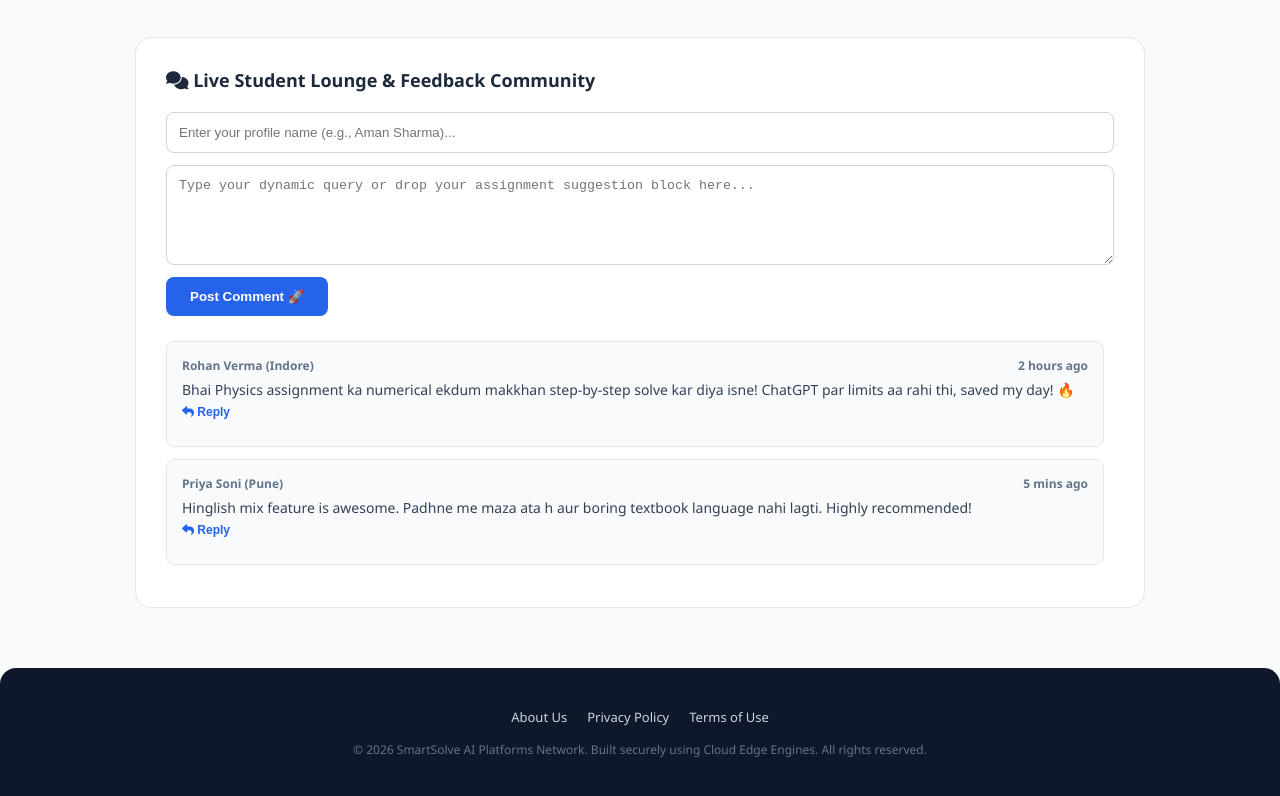
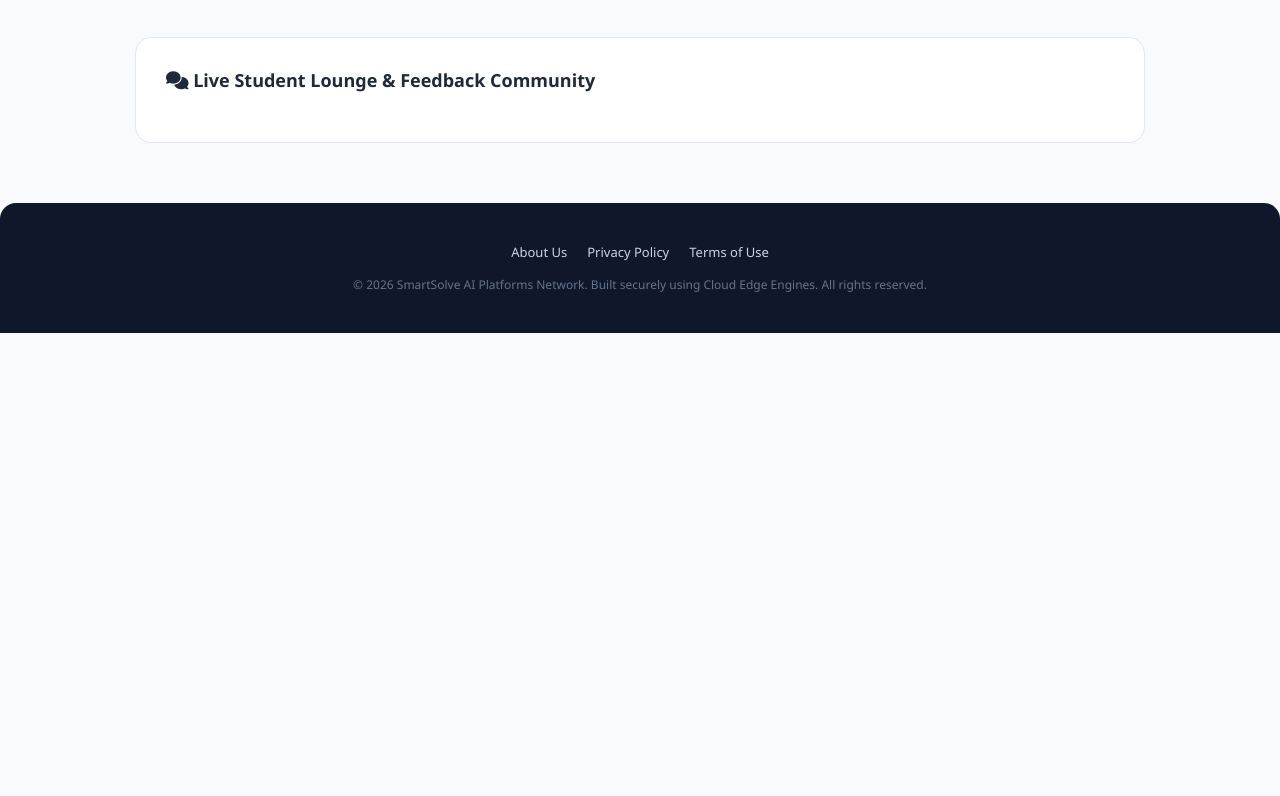
Before and after one commit to successgamer92-jpg/exam-solver-backend, a website: page index.html in a window 1280 px wide. Shown: the part 972-1768 px from the top of the page. After the commit the page ends 1305 px from the top, so only its background shows below. Drawn offline with nearby package versions, Linux system fonts and the light colour scheme.

Commit message:
Add files via upload

```diff
--- a/index.html
+++ b/index.html
@@ -118,7 +118,7 @@
         .email-input-row input { flex: 1; min-width: 200px; padding: 10px; border: 1px solid #d1d5db; border-radius: 6px; font-size: 14px; }
         .email-submit-btn { background: #b45309; color: white; border: none; padding: 10px 18px; border-radius: 6px; font-weight: 600; cursor: pointer; }
 
-        /* 🔧 STABILITY SCROLL SHAKE FIX */
+        /* 🔧 SHAKE & STABILITY SCROLL FIX AREA */
         #outputWrapper {
             margin-top: 35px;
             max-height: 600px;
@@ -146,26 +146,9 @@
         .price-features li { margin-bottom: 10px; color: #475569; }
         .price-features i { color: #10b981; margin-right: 8px; }
 
-        /* 💬 STUDENT DISCUSSION FORUM (Highly Stabilized) */
+        /* 💬 GLOBAL FORUM WRAPPER DESIGN */
         .forum-wrapper { background: white; border-radius: 16px; border: 1px solid #e2e8f0; padding: 30px; margin-top: 40px; }
         .forum-title { font-size: 18px; font-weight: 700; color: var(--text-dark); margin-bottom: 20px; }
-        .feedback-input-group { display: flex; flex-direction: column; gap: 12px; margin-bottom: 25px; }
-        .feedback-input-group input, .feedback-input-group textarea { width: 100%; border: 1px solid #cbd5e1; padding: 12px; border-radius: 8px; box-sizing: border-box; }
-        .feedback-input-group textarea { height: 100px; resize: vertical; }
-        .feedback-submit-btn { background: #2563eb; color: white; border: none; padding: 12px 24px; border-radius: 8px; font-weight: 600; cursor: pointer; align-self: flex-start; }
-
-        #localCommentsContainer { padding-right: 10px; }
-        .comment-item { background: #f8fafc; border: 1px solid #e2e8f0; border-radius: 8px; padding: 15px; margin-bottom: 12px; }
-        .comment-header { display: flex; justify-content: space-between; font-size: 12px; color: #64748b; margin-bottom: 6px; font-weight: 600; }
-        .comment-body { font-size: 14px; color: #334155; }
-        .reply-btn { background: none; border: none; color: #2563eb; font-size: 12px; font-weight: 600; cursor: pointer; margin-top: 5px; padding: 0; }
-
-        .replies-container { margin-left: 20px; border-left: 2px dashed #cbd5e1; padding-left: 15px; margin-top: 10px; }
-        .reply-item { background: white; border: 1px solid #f1f5f9; padding: 8px; border-radius: 6px; margin-bottom: 6px; font-size: 13px; }
-
-        .reply-input-box { display: none; margin-top: 10px; gap: 8px; flex-wrap: wrap; }
-        .reply-input-box input { flex: 1; min-width: 150px; padding: 8px; border: 1px solid #cbd5e1; border-radius: 6px; font-size: 13px; }
-        .reply-submit-btn { background: #475569; color: white; border: none; padding: 8px 14px; border-radius: 6px; font-size: 13px; cursor: pointer; }
 
         /* 🔔 SOCIAL PROOF LIVE ALERTS */
         #socialProofNotice {
@@ -316,14 +299,14 @@
 
     <div class="forum-wrapper">
         <div class="forum-title"><i class="fa-solid fa-comments"></i> Live Student Lounge & Feedback Community</div>
-
-        <div class="feedback-input-group">
-            <input type="text" id="forumUser" placeholder="Enter your profile name (e.g., Aman Sharma)...">
-            <textarea id="forumMsg" placeholder="Type your dynamic query or drop your assignment suggestion block here..."></textarea>
-            <button class="feedback-submit-btn" onclick="postLocalComment()">Post Comment 🚀</button>
+        <div id="cusdis_thread"
+             data-host="https://cusdis.com"
+             data-app-id="9db56070-dfd5-45ea-9080-6927bf7f8dae"
+             data-page-id="smartsolve_unlimited_node_v5"
+             data-page-url="https://exam-solver-backend-pjea.vercel.app"
+             data-page-title="SmartSolve Dashboard Master">
         </div>
-
-        <div id="localCommentsContainer"></div>
+        <script async defer src="https://cusdis.com/js/cusdis.es.js"></script>
     </div>
 
 </div>
@@ -338,21 +321,21 @@
 </div>
 
 <script>
-    // 🔑 INITIALIZE EMAILJS WITH RE-VERIFIED ACCESS KEYS
+    // 🔑 INITIALIZE EMAILJS PIPELINE ENDPOINT
     (function() {
         emailjs.init("XFENv0eFvxyBUOBGn");
     })();
 
     let generatedSolutionText = "";
 
-    // ⏳ REALTIME DYNAMIC DOWNLOADS COUNTER
+    // ⏳ REALTIME DYNAMIC DOWNLOADS COUNTER ENGINE
     let currentCount = 1042;
     setInterval(() => {
         currentCount += Math.floor(Math.random() * 3) + 1;
         document.getElementById('livePdfCounter').innerText = currentCount.toLocaleString();
     }, 14000);
 
-    // 🔔 INTERACTIVE AUTOMATIC SOCIAL PROOF POP-UPS
+    // 🔔 INTERACTIVE AUTOMATIC SOCIAL PROOF POP-UPS TIMEOUTS ENGINE
     const consumerNames = ["Rahul from Delhi", "Aman from Mumbai", "Sneha from Pune", "Vikram from Bangalore", "Priya from Ahmedabad", "Kabir from Lucknow", "Rohan from Indore"];
     const actionsPool = ["just solved a Physics Assignment paper!", "downloaded a 6-page HD Chemistry Report!", "verified an organic structural formula table!", "exported a Math Calculus answer sheet blueprint!"];
 
@@ -371,87 +354,7 @@
     setTimeout(triggerNextProofNotice, 3000);
     setInterval(triggerNextProofNotice, 18000);
 
-    // 💬 FIXED PERSISTENT DATABASE STORAGE ENGINE FOR COMMENTS & REPLIES
-    const storageKey = 'smartsolve_premium_forum_v3';
-
-    const defaultSeeds = [
-        { id: 1600000000001, name: "Rohan Verma (Indore)", text: "Bhai Physics assignment ka numerical ekdum makkhan step-by-step solve kar diya isne! ChatGPT par limits aa rahi thi, saved my day! 🔥", time: "2 hours ago", replies: [] },
-        { id: 1600000000002, name: "Priya Soni (Pune)", text: "Hinglish mix feature is awesome. Padhne me maza ata h aur boring textbook language nahi lagti. Highly recommended!", time: "5 mins ago", replies: [] }
-    ];
-
-    if(!localStorage.getItem(storageKey)) {
-        localStorage.setItem(storageKey, JSON.stringify(defaultSeeds));
-    }
-
-    function renderComments() {
-        const container = document.getElementById('localCommentsContainer');
-        container.innerHTML = "";
-        const comments = JSON.parse(localStorage.getItem(storageKey)) || defaultSeeds;
-
-        comments.forEach(c => {
-            let repliesHtml = "";
-            if(c.replies && c.replies.length > 0) {
-                c.replies.forEach(r => {
-                    repliesHtml += `<div class="reply-item"><strong>${r.name}:</strong> ${r.text}</div>`;
-                });
-            }
-
-            const block = document.createElement('div');
-            block.className = "comment-item";
-            block.innerHTML = `
-                <div class="comment-header"><span>${c.name}</span><span>${c.time}</span></div>
-                <div class="comment-body">${c.text}</div>
-                <button class="reply-btn" onclick="toggleReplyBox(${c.id})"><i class="fa-solid fa-reply"></i> Reply</button>
-
-                <div class="reply-input-box" id="replyBox-${c.id}">
-                    <input type="text" id="repName-${c.id}" placeholder="Your Name...">
-                    <input type="text" id="repTxt-${c.id}" placeholder="Type reply...">
-                    <button class="reply-submit-btn" onclick="submitReply(${c.id})">Post</button>
-                </div>
-                <div class="replies-container">${repliesHtml}</div>
-            `;
-            container.appendChild(block);
-        });
-    }
-
-    function postLocalComment() {
-        const name = document.getElementById('forumUser').value.trim();
-        const msg = document.getElementById('forumMsg').value.trim();
-        if(!name || !msg) return alert("Please fill fields.");
-
-        const comments = JSON.parse(localStorage.getItem(storageKey)) || [];
-        comments.unshift({ id: Date.now(), name: name, text: msg, time: "Just Now", replies: [] });
-        localStorage.setItem(storageKey, JSON.stringify(comments));
-
-        document.getElementById('forumUser').value = "";
-        document.getElementById('forumMsg').value = "";
-        renderComments();
-    }
-
-    function toggleReplyBox(id) {
-        const box = document.getElementById(`replyBox-${id}`);
-        box.style.display = box.style.display === "flex" ? "none" : "flex";
-    }
-
-    function submitReply(id) {
-        const name = document.getElementById(`repName-${id}`).value.trim();
-        const text = document.getElementById(`repTxt-${id}`).value.trim();
-        if(!name || !text) return alert("Fill reply fields.");
-
-        let comments = JSON.parse(localStorage.getItem(storageKey)) || [];
-        const index = comments.findIndex(c => c.id === id);
-
-        if(index !== -1) {
-            if(!comments[index].replies) comments[index].replies = [];
-            comments[index].replies.push({ name: name, text: text });
-            localStorage.setItem(storageKey, JSON.stringify(comments));
-        }
-        renderComments();
-    }
-
-    window.onload = renderComments;
-
-    // 🗂 NAV TABS VIEWPORT ROUTER
+    // 🗂 NAV TABS VIEWPORT ROUTER CONTROLLER
     function switchTab(targetId) {
         document.querySelectorAll('.viewport-section').forEach(s => s.classList.remove('active'));
         document.querySelectorAll('.tab-btn').forEach(b => b.classList.remove('active'));
@@ -523,13 +426,12 @@
                     if (currentLen < cleanHtml.length) {
                         currentLen += typingSpeed;
                         output.innerHTML = cleanHtml.substring(0, currentLen);
-                        // Stability Scroll Fix activated dynamically to prevent page shaking
                         outputWrapper.scrollTop = outputWrapper.scrollHeight;
                     } else {
                         clearInterval(typeLoop);
                         document.getElementById('downloadBtn').style.display = "block";
                         emailBox.style.display = "none";
-                        fileInput.value = ""; // Auto-reset input trigger
+                        fileInput.value = "";
                     }
                 }, 15);
 
```
